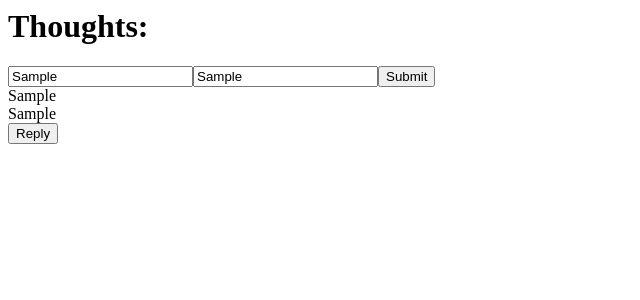
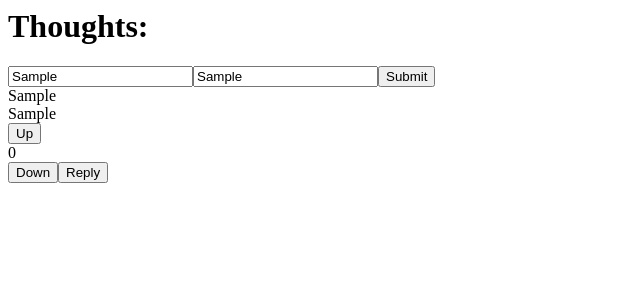
Before and after one commit to tatran5/cis197-hw4, a React (Vite) app: page / in a window 1280 px wide. Both pictures are taken after typing "Sample", "Sample" into the empty fields and a click on the button "Submit". Shown: the top 300 px of the page, without its empty margins (0-640 px from the left). Built offline with nearby package versions, Linux system fonts and the light colour scheme.

Commit message:
added ability to up vote or down vote

```diff
--- a/src/components/App.js
+++ b/src/components/App.js
@@ -49,6 +49,7 @@ const InputReply = ({id, depth, replies, setReplies}) => {
 const Post = ({depth, name, content, id}) => {
   const [replies, setReplies] = useState([])
   const [childId, setChildId] = useState(0)
+  const [vote, setVote] = useState(0)
 
   if (depth === Consts.maxDepth) {
     // Base case
@@ -64,6 +65,9 @@ const Post = ({depth, name, content, id}) => {
     <div className='post' id={`${id}`}>
       <div className='name'>{name}</div>
       <div className='content'>{content}</div>
+      <button onClick={e => { setVote(vote + 1)}}>Up</button>
+      <div>{vote}</div>
+      <button onClick={e => { setVote(vote - 1)}}>Down</button>
       {replies}
       <button onClick={e => { updateReply(id) }}>Reply</button>
     </div>
@@ -71,7 +75,6 @@ const Post = ({depth, name, content, id}) => {
 }
 
 const App = () => {
-  const maxDepth = 2;
   const [inputName, setInputName] = useState('')
   const [inputContent, setInputContent] = useState('')
   const [rootPosts, setRootPosts] = useState([])
```
